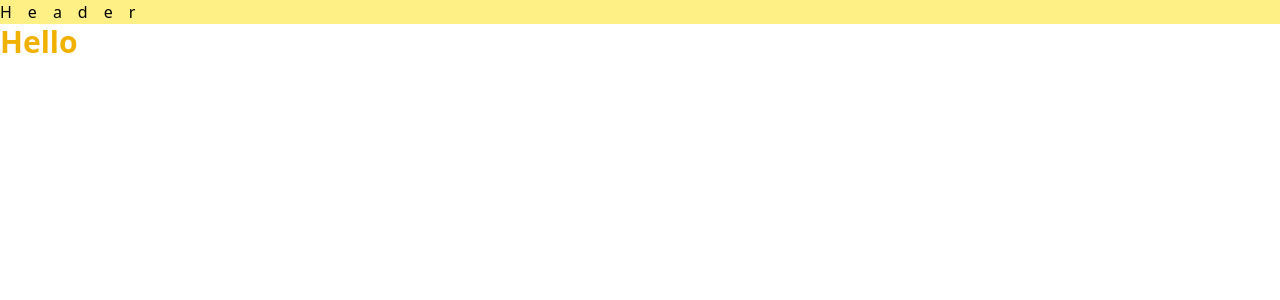
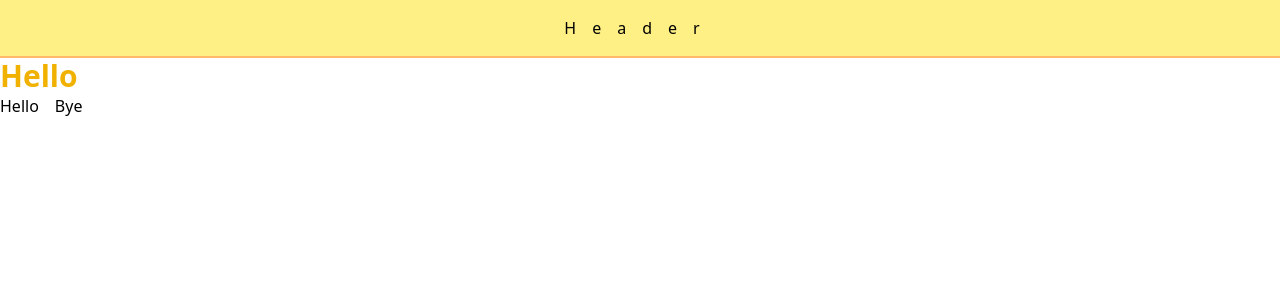
Before and after one commit to sandeepdewangan/7-react-tailwind, a React (Vite) app: page / in a window 1280 px wide. Shown: the top 300 px of the page. Built offline with nearby package versions, Linux system fonts and the light colour scheme.

Commit message:
Box Model

```diff
--- a/src/App.jsx
+++ b/src/App.jsx
@@ -1,8 +1,14 @@
 function App() {
   return (
     <>
-      <h1 className="bg-yellow-200 tracking-[1em]">Header</h1>
+      <div className="bg-yellow-200 py-4 px-2 text-center border-b-2 border-orange-300">
+        <span className="tracking-[1em]">Header</span>
+      </div>
       <h1 className="text-3xl font-semibold text-yellow-500">Hello</h1>
+      <div className="space-x-4">
+        <span>Hello</span>
+        <span>Bye</span>
+      </div>
     </>
   );
 }
```
Also changed, not shown: 1 other file (tests, documents, lock files or other folders).
